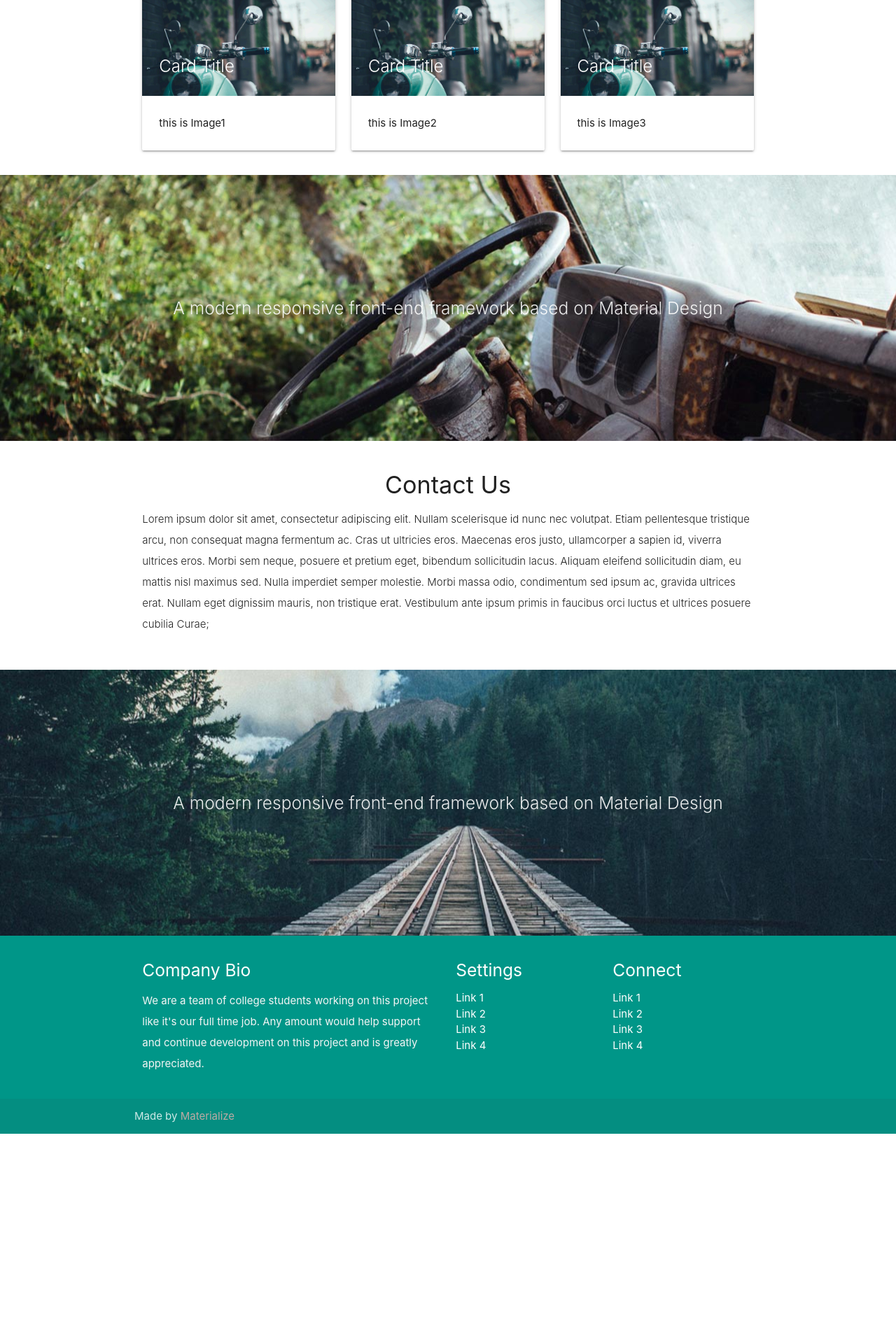
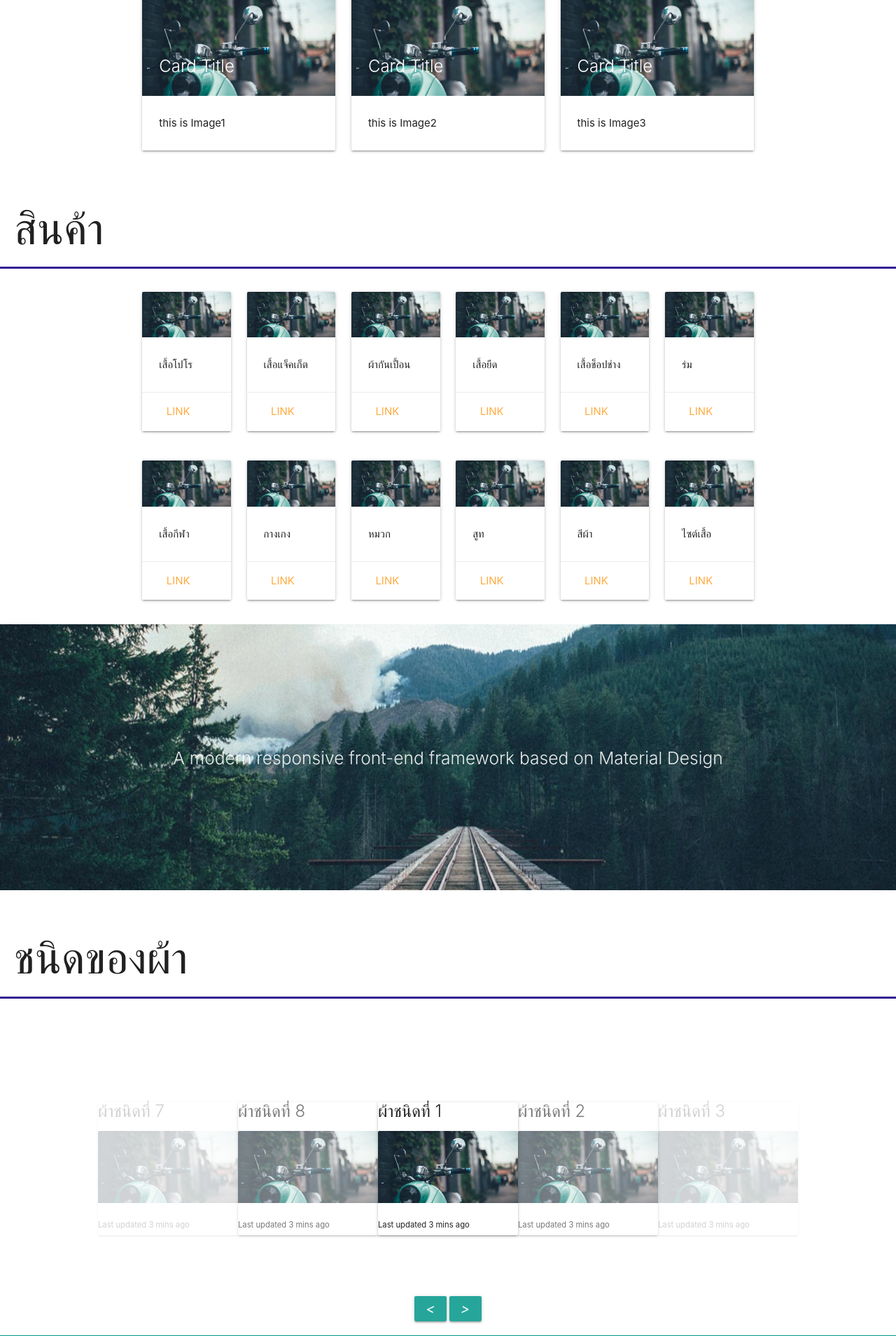
Before and after one commit to Allurpond4/SE, a PHP site: page / in a window 1280 px wide. Shown: the part 917-2826 px from the top of the page at 70% size. Before the commit the page ends 2537 px from the top, so only its background shows below. Run offline with PHP 8.4, Linux system fonts and the light colour scheme; some libraries are stand-ins or nearby versions.

Commit message:
หน้าหลักเหลืออีกอย่างนึง

```diff
--- a/css/style.css
+++ b/css/style.css
@@ -68,4 +68,119 @@ p {
 
 footer.page-footer {
   margin: 0;
+  background-color: black;
 }
+
+@media screen and (min-width: 768px) {
+  .carousel-inner .active,
+  .carousel-inner .active+.carousel-item {
+    display: block;
+  }
+  .carousel-inner .carousel-item.active:not(.carousel-item-right):not(.carousel-item-left),
+  .carousel-inner .carousel-item.active:not(.carousel-item-right):not(.carousel-item-left)+.carousel-item {
+    -webkit-transition: none;
+    transition: none;
+  }
+  .carousel-inner .carousel-item-next,
+  .carousel-inner .carousel-item-prev {
+    position: relative;
+    -webkit-transform: translate3d(0, 0, 0);
+    transform: translate3d(0, 0, 0);
+  }
+  .carousel-inner .active.carousel-item+.carousel-item+.carousel-item+.carousel-item {
+    position: absolute;
+    top: 0;
+    right: -50%;
+    z-index: -1;
+    display: block;
+    visibility: visible;
+  }
+  /* left or forward direction */
+  .active.carousel-item-left+.carousel-item-next.carousel-item-left,
+  .carousel-item-next.carousel-item-left+.carousel-item {
+    position: relative;
+    -webkit-transform: translate3d(-100%, 0, 0);
+    transform: translate3d(-100%, 0, 0);
+    visibility: visible;
+  }
+  /* farthest right hidden item must be abso position for animations */
+  .carousel-inner .carousel-item-prev.carousel-item-right {
+    position: absolute;
+    top: 0;
+    left: 0;
+    z-index: -1;
+    display: block;
+    visibility: visible;
+  }
+  /* right or prev direction */
+  .active.carousel-item-right+.carousel-item-prev.carousel-item-right,
+  .carousel-item-prev.carousel-item-right+.carousel-item {
+    position: relative;
+    -webkit-transform: translate3d(100%, 0, 0);
+    transform: translate3d(100%, 0, 0);
+    visibility: visible;
+    display: block;
+    visibility: visible;
+  }
+}
+
+/* Desktop and up */
+
+@media screen and (min-width: 1024px) {
+  .carousel-inner .active,
+  .carousel-inner .active+.carousel-item,
+  .carousel-inner .active+.carousel-item+.carousel-item {
+    display: block;
+  }
+  .carousel-inner .carousel-item.active:not(.carousel-item-right):not(.carousel-item-left),
+  .carousel-inner .carousel-item.active:not(.carousel-item-right):not(.carousel-item-left)+.carousel-item,
+  .carousel-inner .carousel-item.active:not(.carousel-item-right):not(.carousel-item-left)+.carousel-item+.carousel-item {
+    -webkit-transition: none;
+    transition: none;
+  }
+  .carousel-inner .carousel-item-next,
+  .carousel-inner .carousel-item-prev {
+    position: relative;
+    -webkit-transform: translate3d(0, 0, 0);
+    transform: translate3d(0, 0, 0);
+  }
+  .carousel-inner .active.carousel-item+.carousel-item+.carousel-item+.carousel-item {
+    position: absolute;
+    top: 0;
+    right: -33.3333%;
+    z-index: -1;
+    display: block;
+    visibility: visible;
+  }
+  /* left or forward direction */
+  .active.carousel-item-left+.carousel-item-next.carousel-item-left,
+  .carousel-item-next.carousel-item-left+.carousel-item,
+  .carousel-item-next.carousel-item-left+.carousel-item+.carousel-item,
+  .carousel-item-next.carousel-item-left+.carousel-item+.carousel-item+.carousel-item {
+    position: relative;
+    -webkit-transform: translate3d(-100%, 0, 0);
+    transform: translate3d(-100%, 0, 0);
+    visibility: visible;
+  }
+  /* farthest right hidden item must be abso position for animations */
+  .carousel-inner .carousel-item-prev.carousel-item-right {
+    position: absolute;
+    top: 0;
+    left: 0;
+    z-index: -1;
+    display: block;
+    visibility: visible;
+  }
+  /* right or prev direction */
+  .active.carousel-item-right+.carousel-item-prev.carousel-item-right,
+  .carousel-item-prev.carousel-item-right+.carousel-item,
+  .carousel-item-prev.carousel-item-right+.carousel-item+.carousel-item,
+  .carousel-item-prev.carousel-item-right+.carousel-item+.carousel-item+.carousel-item {
+    position: relative;
+    -webkit-transform: translate3d(100%, 0, 0);
+    transform: translate3d(100%, 0, 0);
+    visibility: visible;
+    display: block;
+    visibility: visible;
+  }
+}
--- a/index.html
+++ b/index.html
@@ -50,7 +50,6 @@
       </div>
 </div>
 
-
 <h1 > สินค้าขายดี</h1>
     <div class="container">
           <div class="row">
@@ -97,30 +96,176 @@
 
 
 
-  <div class="parallax-container valign-wrapper">
-    <div class="section no-pad-bot">
+
+<h1 >สินค้า </h1>
   <div class="container">
-        <div class="row center">
-          <h5 class="header col s12 light">A modern responsive front-end framework based on Material Design</h5>
+      <div class="row ">
+          <div class="col m2">
+            <div class="card">
+              <div class="card-image">
+                <img src="background1.jpg">
+              </div>
+              <div class="card-content">
+                <p>เสื้อโปโร</p>
+              </div>
+              <div class="card-action">
+                <center><a href="#">Link</a></center>
               </div>
             </div>
           </div>
-    <div class="parallax"><img src="background2.jpg" alt="Unsplashed background img 2"></div>
+          <div class="col m2">
+            <div class="card">
+              <div class="card-image">
+                <img src="background1.jpg">
               </div>
-
+              <div class="card-content">
+                <p>เสื้อแจ็คเก็ต</p>
+              </div>
+              <div class="card-action">
+                <center><a href="#">Link</a></center>
+              </div>
+            </div>
+          </div>
+          <div class="col m2">
+            <div class="card">
+              <div class="card-image">
+                <img src="background1.jpg">
+              </div>
+              <div class="card-content">
+                <p>ผ้ากันเปื้อน</p>
+              </div>
+              <div class="card-action">
+                <center><a href="#">Link</a></center>
+              </div>
+            </div>
+          </div>
+          <div class="col m2">
+            <div class="card">
+              <div class="card-image">
+                <img src="background1.jpg">
+              </div>
+              <div class="card-content">
+                <p>เสื้อยืด</p>
+              </div>
+              <div class="card-action">
+              <center><a href="#">Link</a></center>
+              </div>
+            </div>
+          </div>
+          <div class="col m2">
+            <div class="card">
+              <div class="card-image">
+                <img src="background1.jpg">
+              </div>
+              <div class="card-content">
+                <p>เสื้อช็อปช่าง</p>
+              </div>
+              <div class="card-action">
+                <center><a href="#">Link</a></center>
+              </div>
+            </div>
+          </div>
+          <div class="col m2">
+            <div class="card">
+              <div class="card-image">
+                <img src="background1.jpg">
+              </div>
+              <div class="card-content">
+                <p>ร่ม</p>
+              </div>
+              <div class="card-action">
+                <center><a href="#">Link</a></center>
+              </div>
+            </div>
+          </div>
+        </div>
+      </div>
       <div class="container">
-    <div class="section">
-
-      <div class="row">
-        <div class="col s12 center">
-          <h3><i class="mdi-content-send brown-text"></i></h3>
-          <h4>Contact Us</h4>
-          <p class="left-align light">Lorem ipsum dolor sit amet, consectetur adipiscing elit. Nullam scelerisque id nunc nec volutpat. Etiam pellentesque tristique arcu, non consequat magna fermentum ac. Cras ut ultricies eros. Maecenas eros justo, ullamcorper a sapien id, viverra ultrices eros. Morbi sem neque, posuere et pretium eget, bibendum sollicitudin lacus. Aliquam eleifend sollicitudin diam, eu mattis nisl maximus sed. Nulla imperdiet semper molestie. Morbi massa odio, condimentum sed ipsum ac, gravida ultrices erat. Nullam eget dignissim mauris, non tristique erat. Vestibulum ante ipsum primis in faucibus orci luctus et ultrices posuere cubilia Curae;</p>
+          <div class="row ">
+              <div class="col m2">
+                <div class="card">
+                  <div class="card-image">
+                    <img src="background1.jpg">
+                  </div>
+                  <div class="card-content">
+                    <p>เสื้อกีฬา</p>
+                  </div>
+                  <div class="card-action">
+                    <center><a href="#">Link</a></center>
+                  </div>
+                </div>
+              </div>
+              <div class="col m2">
+                <div class="card">
+                  <div class="card-image">
+                    <img src="background1.jpg">
+                  </div>
+                  <div class="card-content">
+                    <p>กางเกง</p>
+                  </div>
+                  <div class="card-action">
+                    <center><a href="#">Link</a></center>
+                  </div>
+                </div>
+              </div>
+              <div class="col m2">
+                <div class="card">
+                  <div class="card-image">
+                    <img src="background1.jpg">
+                  </div>
+                  <div class="card-content">
+                    <p>หมวก</p>
+                  </div>
+                  <div class="card-action">
+                    <center><a href="#">Link</a></center>
+                  </div>
+                </div>
+              </div>
+              <div class="col m2">
+                <div class="card">
+                  <div class="card-image">
+                    <img src="background1.jpg">
+                  </div>
+                  <div class="card-content">
+                    <p>สูท</p>
+                  </div>
+                  <div class="card-action">
+                    <center><a href="#">Link</a></center>
+                  </div>
+                </div>
+              </div>
+              <div class="col m2">
+                <div class="card">
+                  <div class="card-image">
+                    <img src="background1.jpg">
+                  </div>
+                  <div class="card-content">
+                    <p>สีผ้า</p>
+                  </div>
+                  <div class="card-action">
+                    <center><a href="#">Link</a></center>
+                  </div>
+                </div>
+              </div>
+              <div class="col m2">
+                <div class="card">
+                  <div class="card-image">
+                    <img src="background1.jpg">
+                  </div>
+                  <div class="card-content">
+                    <p>ไซต์เสื้อ</p>
+                  </div>
+                  <div class="card-action">
+                    <center><a href="#">Link</a></center>
+                  </div>
+                </div>
+              </div>
             </div>
           </div>
 
-    </div>
-  </div>
+
+
+
 
 
   <div class="parallax-container valign-wrapper">
@@ -133,6 +278,129 @@
     </div>
     <div class="parallax"><img src="background3.jpg" alt="Unsplashed background img 3"></div>
   </div>
+
+
+
+  <div class="container-fluid">
+      <h1 class="text-center my-3">ชนิดของผ้า</h1>
+      <div id="myCarousel" class="carousel slide" data-ride="carousel">
+        <div class="carousel-inner row w-100 mx-auto">
+          <div class="carousel-item col-md-12 active">
+            <div class="card">
+              <div class="card-body">
+                <h4 class="card-title">ผ้าชนิดที่ 1</h4>
+
+                <p class="card-image"><img src="background1.jpg"></p>
+
+                <p class="card-text">
+                  <small class="text-muted">Last updated 3 mins ago</small>
+                </p>
+              </div>
+            </div>
+          </div>
+          <div class="carousel-item col-md-4">
+            <div class="card">
+              <div class="card-body">
+                <h4 class="card-title">ผ้าชนิดที่ 2</h4>
+                <p class="card-image"><img src="background1.jpg"></p>
+                <p class="card-text">
+                  <small class="text-muted">Last updated 3 mins ago</small>
+                </p>
+              </div>
+            </div>
+          </div>
+          <div class="carousel-item col-md-4">
+            <div class="card">
+              <div class="card-body">
+                <h4 class="card-title">ผ้าชนิดที่ 3</h4>
+                <p class="card-image"><img src="background1.jpg"></p>
+                <p class="card-text">
+                  <small class="text-muted">Last updated 3 mins ago</small>
+                </p>
+              </div>
+            </div>
+          </div>
+          <div class="carousel-item col-md-4">
+            <div class="card">
+              <div class="card-body">
+                <h4 class="card-title">ผ้าชนิดที่ 4</h4>
+                <p class="card-image"><img src="background1.jpg"></p>
+                <p class="card-text">
+                  <small class="text-muted">Last updated 3 mins ago</small>
+                </p>
+              </div>
+            </div>
+          </div>
+          <div class="carousel-item col-md-4">
+            <div class="card">
+              <div class="card-body">
+                <h4 class="card-title">ผ้าชนิดที่ 5</h4>
+              <p class="card-image"><img src="background1.jpg"></p>
+                <p class="card-text">
+                  <small class="text-muted">Last updated 3 mins ago</small>
+                </p>
+              </div>
+            </div>
+          </div>
+          <div class="carousel-item col-md-4">
+            <div class="card">
+              <div class="card-body">
+                <h4 class="card-title">ผ้าชนิดที่ 6</h4>
+                <p class="card-image"><img src="background1.jpg"></p>
+                <p class="card-text">
+                  <small class="text-muted">Last updated 3 mins ago</small>
+                </p>
+              </div>
+            </div>
+          </div>
+          <div class="carousel-item col-md-4">
+            <div class="card">
+              <div class="card-body">
+                <h4 class="card-title">ผ้าชนิดที่ 7</h4>
+                <p class="card-image"><img src="background1.jpg"></p>
+                <p class="card-text">
+                  <small class="text-muted">Last updated 3 mins ago</small>
+                </p>
+              </div>
+            </div>
+          </div>
+          <div class="carousel-item col-md-4">
+            <div class="card">
+              <div class="card-body">
+                <h4 class="card-title">ผ้าชนิดที่ 8</h4>
+                <p class="card-image"><img src="background1.jpg"></p>
+                <p class="card-text">
+                  <small class="text-muted">Last updated 3 mins ago</small>
+                </p>
+              </div>
+            </div>
+          </div>
+        </div>
+      </div>
+      <center><div class="container">
+        <div class="row">
+          <div class="col-12 text-center mt-4">
+            <a class="btn btn-outline-secondary mx-1 prev" href="javascript:void(0)" title="Previous">
+              <i class="fa fa-lg fa-chevron-left"> < </i>
+            </a>
+            <a class="btn btn-outline-secondary mx-1 next" href="javascript:void(0)" title="Next">
+              <i class="fa fa-lg fa-chevron-right"> > </i>
+            </a>
+          </div>
+        </div>
+      </div>
+    </div></center>
+
+
+
+
+
+
+
+
+
+
+
 
   <footer class="page-footer teal">
     <div class="container">
@@ -165,7 +433,7 @@
     </div>
     <div class="footer-copyright">
       <div class="container">
-      Made by <a class="brown-text text-lighten-3" href="http://materializecss.com">Materialize</a>
+    <center> <a class="brown-text text-lighten-3" >asdasd</a></center>
       </div>
     </div>
   </footer>
```
Also changed, not shown: js/init.js (+40 -0 lines). Lines whose indentation alone changed are shown as unchanged.
